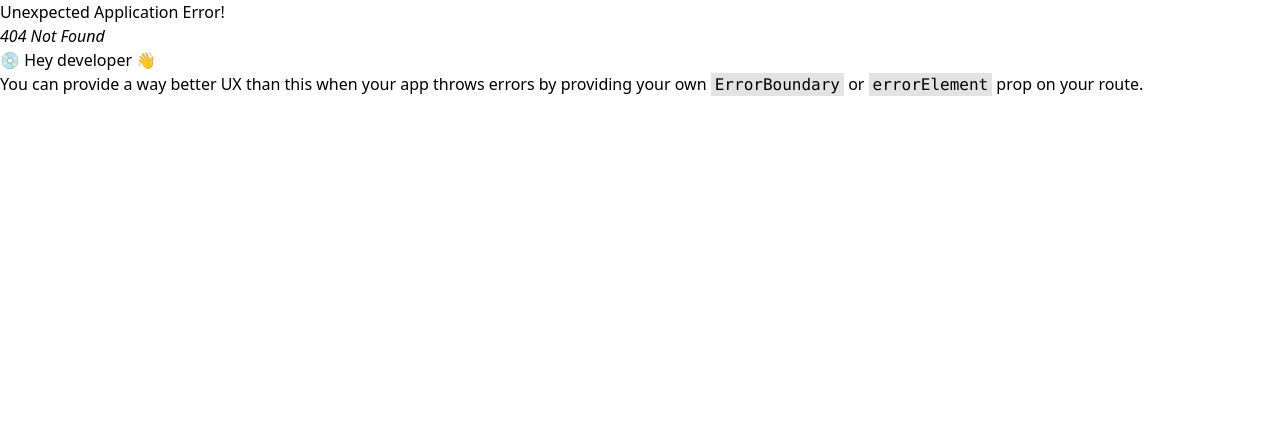
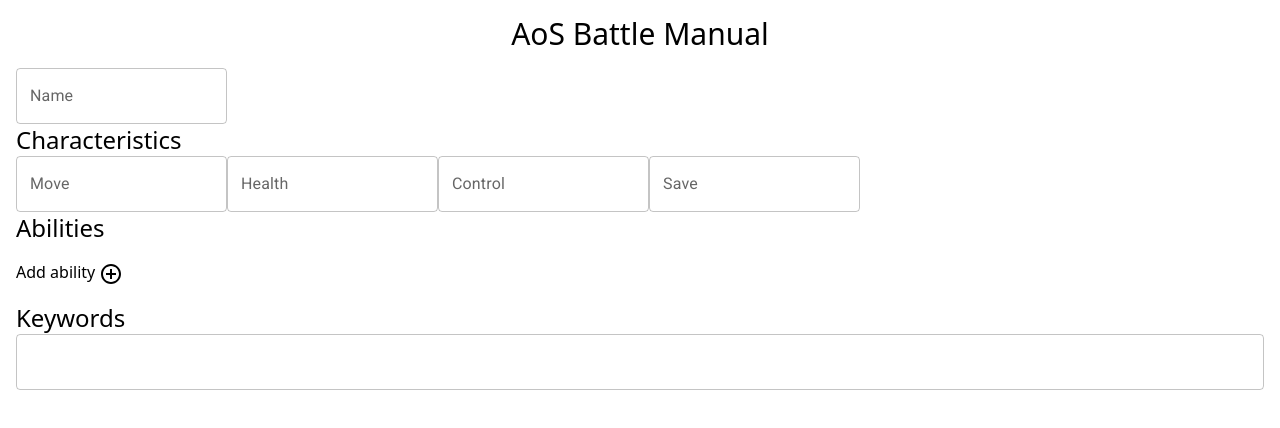
Before and after one commit to hammerpath/aos-battle-manual, a React (Vite) app: page /admin in a window 1280 px wide. Before the commit this address had no page. Shown: the top 428 px of the page. Built offline with nearby package versions, Linux system fonts and the light colour scheme.

Commit message:
add ugly ass warscroll edit page

```diff
--- /dev/null
+++ b/src/app/components/AutoComplete.tsx
@@ -0,0 +1,45 @@
+import MuiAutocomplete from "@mui/material/Autocomplete";
+import Chip from "@mui/material/Chip";
+import TextField from "./TextField";
+
+export interface AutoCompleteProps {
+  id?: string;
+  options?: string[];
+  label?: string;
+  onChange?: (value: string[]) => void;
+}
+
+const AutoComplete: React.FC<AutoCompleteProps> = function ({
+  id,
+  options,
+  label,
+  onChange,
+}) {
+  const handleOnChange = (
+    _event: React.SyntheticEvent<Element, Event>,
+    value: string[],
+  ) => {
+    onChange?.(value);
+  };
+
+  return (
+    <MuiAutocomplete
+      multiple
+      freeSolo
+      id={id}
+      options={options ? options.map((option) => option) : []}
+      renderTags={(value: readonly string[], getTagProps) =>
+        value.map((option: string, index: number) => {
+          const { key, ...tagProps } = getTagProps({ index });
+          return (
+            <Chip variant="outlined" label={option} key={key} {...tagProps} />
+          );
+        })
+      }
+      renderInput={(params) => <TextField {...params} label={label} />}
+      onChange={handleOnChange}
+    />
+  );
+};
+
+export default AutoComplete;
--- /dev/null
+++ b/src/app/components/Box.tsx
@@ -0,0 +1,11 @@
+import MuiBox from "@mui/material/Box";
+
+export interface BoxProps {
+  children?: React.ReactNode;
+}
+
+const Box: React.FC<BoxProps> = function ({ children }) {
+  return <MuiBox component="form">{children}</MuiBox>;
+};
+
+export default Box;
--- /dev/null
+++ b/src/app/components/TextField.tsx
@@ -0,0 +1,28 @@
+import MuiTextField from "@mui/material/TextField";
+
+export interface TextFieldProps {
+  id?: string;
+  label?: string;
+  onChange?:
+    | React.ChangeEventHandler<HTMLInputElement | HTMLTextAreaElement>
+    | undefined;
+}
+
+const TextField: React.FC<TextFieldProps> = function ({
+  id,
+  label,
+  onChange,
+  ...rest
+}) {
+  return (
+    <MuiTextField
+      id={id}
+      label={label}
+      variant="outlined"
+      onChange={onChange}
+      {...rest}
+    />
+  );
+};
+
+export default TextField;
--- /dev/null
+++ b/src/app/features/abilities/EditAbility.tsx
@@ -0,0 +1,140 @@
+import FormControl from "@mui/material/FormControl";
+import TextField from "../../components/TextField";
+import FormLabel from "@mui/material/FormLabel";
+import RadioGroup from "@mui/material/RadioGroup";
+import FormControlLabel from "@mui/material/FormControlLabel";
+import Radio from "@mui/material/Radio";
+import Header from "../../components/Header";
+import { useState } from "react";
+import PageContent from "../../components/PageContent";
+import AutoComplete from "../../components/AutoComplete";
+
+export interface Ability {
+  name?: string;
+  playerTurn?: string;
+  phase?: string;
+  declare?: string;
+  effect?: string;
+  keywords?: string[];
+}
+
+export interface EditAbilityProps {
+  ability: Ability;
+  onChange?: (ability: Ability) => void;
+}
+
+const EditAbility: React.FC<EditAbilityProps> = function ({
+  ability,
+  onChange,
+}) {
+  const [name, setName] = useState<string>(ability.name ?? "");
+  const [playerTurn, setPlayerTurn] = useState<string>(
+    ability.playerTurn ?? "",
+  );
+  const [phase, setPhase] = useState<string>(ability.phase ?? "");
+  const [declare, setDeclare] = useState<string>(ability.declare ?? "");
+  const [effect, setEffect] = useState<string>(ability.effect ?? "");
+  const [keywords, setKeywords] = useState<string[]>(ability.keywords ?? []);
+
+  const getState = (): Ability => {
+    return {
+      name,
+      playerTurn,
+      phase,
+      declare,
+      effect,
+      keywords,
+    };
+  };
+
+  const handlePlayerTurnChange = (
+    event: React.ChangeEvent<HTMLInputElement>,
+  ) => {
+    setPlayerTurn((event.target as HTMLInputElement).value);
+    onChange?.(getState());
+  };
+
+  const handlePhaseChange = (event: React.ChangeEvent<HTMLInputElement>) => {
+    setPhase((event.target as HTMLInputElement).value);
+    onChange?.(getState());
+  };
+
+  return (
+    <>
+      <TextField
+        label="Name"
+        onChange={(event) => setName(event.target.value)}
+      />
+      <PageContent>
+        <FormControl>
+          <FormLabel id="demo-radio-buttons-group-label">Player turn</FormLabel>
+          <RadioGroup row onChange={handlePlayerTurnChange}>
+            <FormControlLabel value="Any" control={<Radio />} label="Any" />
+            <FormControlLabel value="Your" control={<Radio />} label="Your" />
+            <FormControlLabel
+              value="Opponent"
+              control={<Radio />}
+              label="Opponent"
+            />
+          </RadioGroup>
+        </FormControl>
+      </PageContent>
+      <PageContent>
+        <FormControl>
+          <FormLabel id="demo-radio-buttons-group-label">Phase</FormLabel>
+          <RadioGroup row onChange={handlePhaseChange}>
+            <FormControlLabel value="Hero" control={<Radio />} label="Hero" />
+            <FormControlLabel
+              value="Movement"
+              control={<Radio />}
+              label="Movement"
+            />
+            <FormControlLabel
+              value="Charge"
+              control={<Radio />}
+              label="Charge"
+            />
+          </RadioGroup>
+        </FormControl>
+      </PageContent>
+      <TextField
+        label="Declare"
+        onChange={(event) => setDeclare(event.target.value)}
+      />
+      <TextField
+        label="Effect"
+        onChange={(event) => setEffect(event.target.value)}
+      />
+
+      <AutoComplete label="Keywords" onChange={(value) => setKeywords(value)} />
+      <Header>Preview</Header>
+      <PageContent>
+        <div className="w-96 rounded-lg border border-black">
+          <div className="bg-black p-4 text-white">
+            {playerTurn ?? ""} {phase ?? ""}{" "}
+            {playerTurn || phase ? "Phase" : ""}
+          </div>
+          <div className="border p-4">{name}</div>
+          <div className="p-4">
+            <div>
+              <b>{declare ? "Declare: " : ""}</b>
+              {declare}
+            </div>
+            <div>
+              <b>{effect ? "Effect: " : ""}</b>
+              {effect}
+            </div>
+            <div className="pt-4">
+              <b>{keywords.length > 0 ? "Keywords: " : ""}</b>
+              {keywords.map((keyword, index) =>
+                index === keywords.length - 1 ? keyword : `${keyword}, `,
+              )}
+            </div>
+          </div>
+        </div>
+      </PageContent>
+    </>
+  );
+};
+
+export default EditAbility;
--- /dev/null
+++ b/src/app/features/admin/warscrolls/components/EditWarscroll.tsx
@@ -0,0 +1,50 @@
+import Box from "../../../../components/Box";
+import Header from "../../../../components/Header";
+import { Page } from "../../../../components/Page";
+import PageContent from "../../../../components/PageContent";
+import TextField from "../../../../components/TextField";
+import EditAbility, { Ability } from "../../../abilities/EditAbility";
+import AutoComplete from "../../../../components/AutoComplete";
+import AddCircleOutlineIcon from "@mui/icons-material/AddCircleOutline";
+import { useState } from "react";
+
+export interface EditWarscrollProps {}
+
+const EditWarscroll: React.FC<EditWarscrollProps> = function () {
+  const existingKeywords = ["Test1", "Test2"];
+  const [abilities, setAbilities] = useState<Ability[]>([]);
+
+  const handleAbilityChange = (ability: Ability) => {
+    setAbilities(
+      abilities.map((x) => (x.name === ability.name ? { ...ability } : x)),
+    );
+  };
+
+  return (
+    <Page>
+      <Box>
+        <TextField label="Name" />
+        <Header>Characteristics</Header>
+        <TextField label="Move" />
+        <TextField label="Health" />
+        <TextField label="Control" />
+        <TextField label="Save" />
+        <Header>Abilities</Header>
+        {abilities.map((ability) => {
+          return (
+            <EditAbility ability={ability} onChange={handleAbilityChange} />
+          );
+        })}
+        <PageContent>
+          <span onClick={() => setAbilities([...abilities, {}])}>
+            Add ability <AddCircleOutlineIcon />
+          </span>
+        </PageContent>
+        <Header>Keywords</Header>
+        <AutoComplete options={existingKeywords} />
+      </Box>
+    </Page>
+  );
+};
+
+export default EditWarscroll;
--- a/src/main.tsx
+++ b/src/main.tsx
@@ -13,12 +13,14 @@ import Root from "./app/Root.tsx";
 import CreateGame from "./app/features/game/CreateGame.tsx";
 import PhaseRoot from "./app/features/phase/PhaseRoot.tsx";
 import PreRoundsRoot from "./app/features/pre-rounds/PreRoundsRoot.tsx";
+import EditWarscroll from "./app/features/admin/warscrolls/components/EditWarscroll.tsx";
 
 const router = createBrowserRouter([
   {
     path: "/",
     element: <Root />,
     children: [
+      { path: "admin", element: <EditWarscroll /> },
       {
         path: "/",
         element: <CreateGame />,
```
